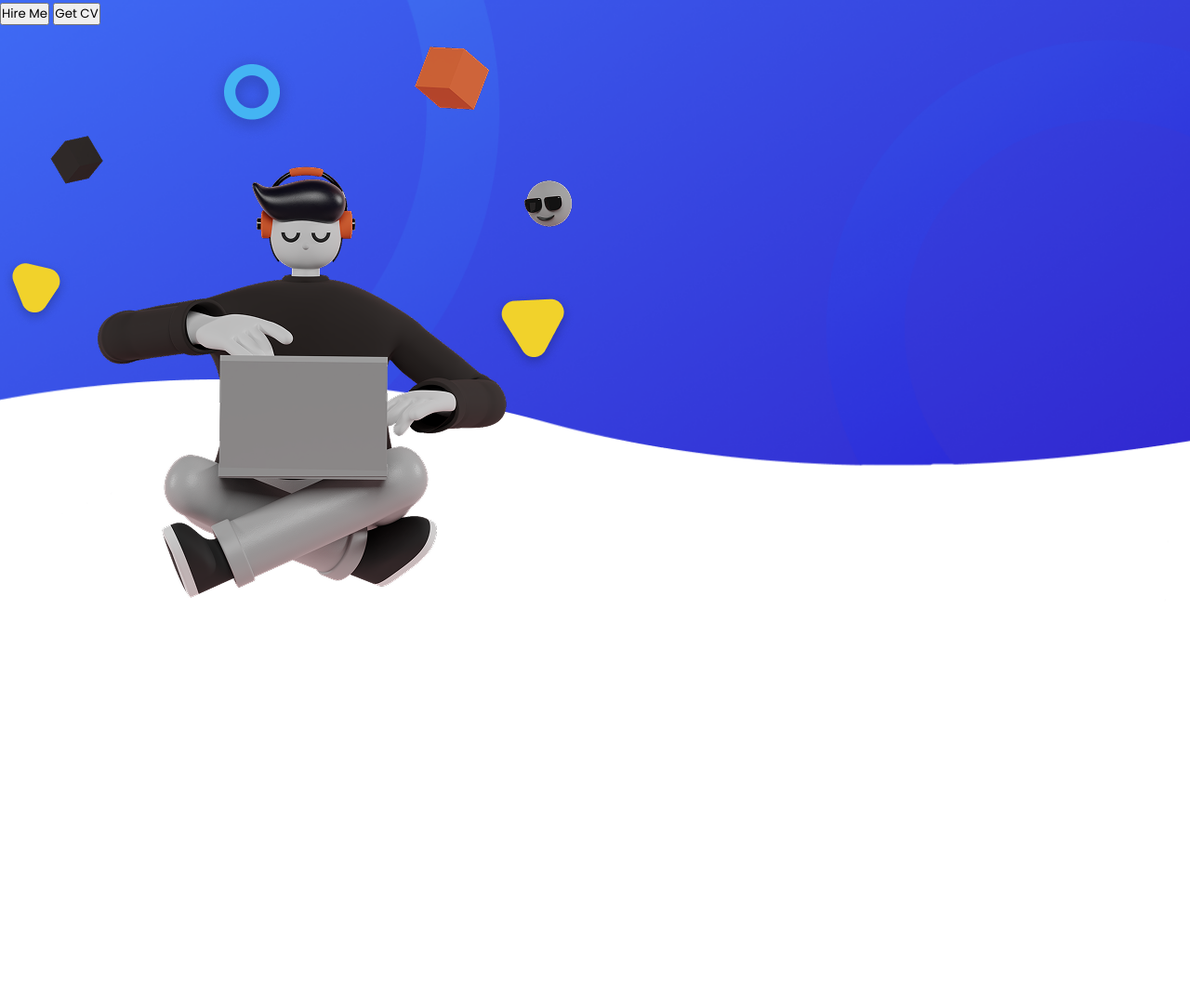
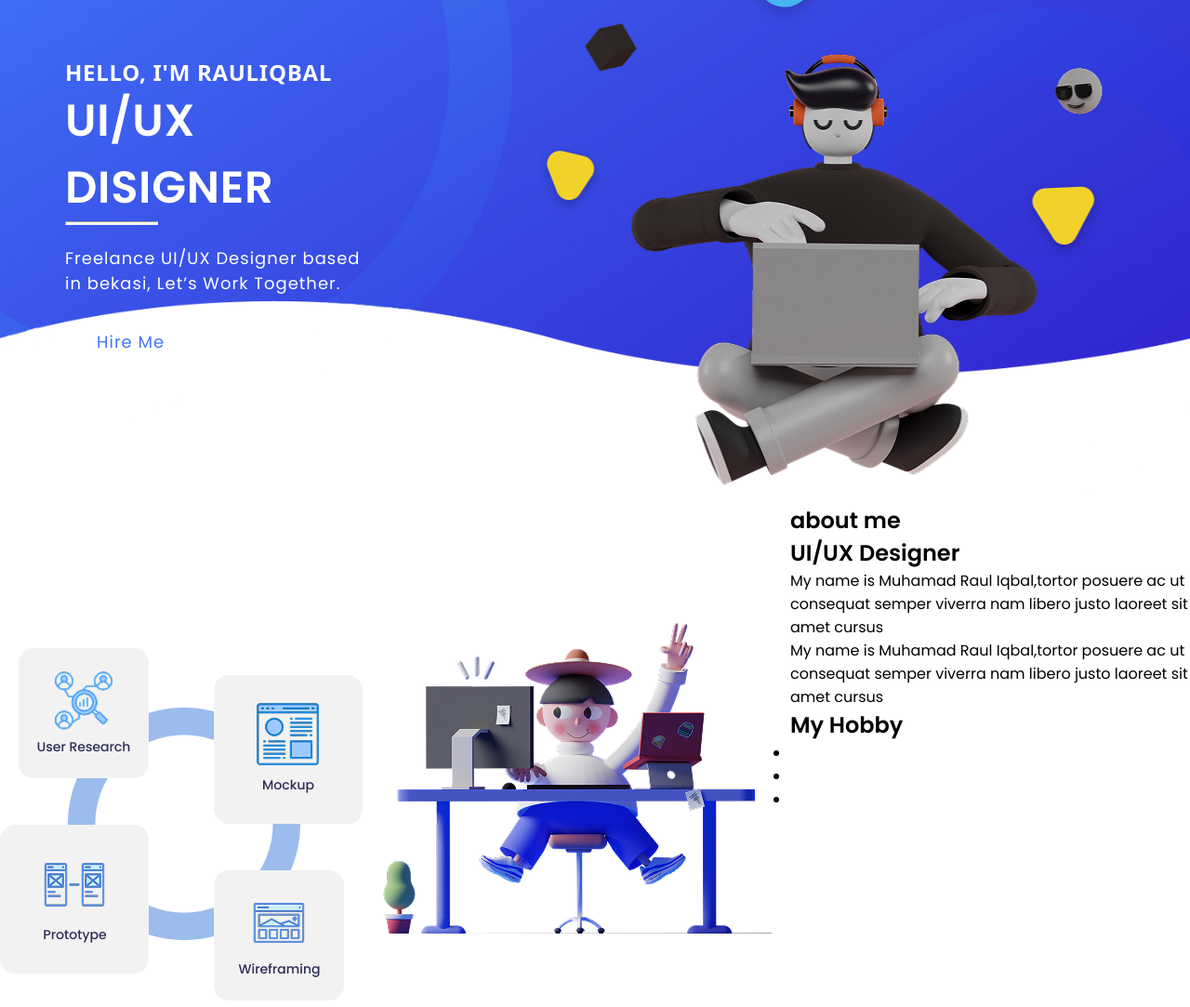
Before and after one commit to Onyxlotus/disigner_landing, a plain HTML site: page index.html in a window 1280 px wide. Shown: the part 212-1295 px from the top of the page at 93% size. Before the commit the page ends 875 px from the top, so only its background shows below. Drawn offline with Linux system fonts and the light colour scheme.

Commit message:
section main

```diff
--- a/index.html
+++ b/index.html
@@ -11,7 +11,7 @@
         <header class="header">
             <p class="logo">Rauliqbal</p>
             <ul class="navigation">
-                <li class="navItem"><a href="#">About</a></li>
+                <li class="navItem"><a href="#about">About</a></li>
                 <li class="navItem"><a href="#">Skills</a></li>
                 <li class="navItem"><a href="#">Portfolio</a></li>
                 <li class="navItem"><a href="#">Contact</a></li>
@@ -20,9 +20,13 @@
         <section class="sectionHeader">
             <div class="left">
                 <h1>Hello, I'm Rauliqbal<br><span>UI/UX disigner</span></h1>
+                <hr>
                 <p>Freelance UI/UX Designer based in bekasi, Let’s Work Together.</p>
-                <button class="button buttonWhite">Hire Me</button>
-                <button class="button buttonTransparent">Get CV</button>
+                <div class="buttonsBlock">
+                    <button class="button buttonWhite">Hire Me</button>
+                    <button class="button buttonTransparent">Get CV</button>
+                </div>
+
             </div>
             <div class="right">
                 <img src="./image/hero-img.png" alt="hero">
@@ -30,5 +34,26 @@
         </section>
     </div>
 
+    <main class="section1">
+        <div class="left">
+            <img src="./image/skilss.png" alt="skills">
+        </div>
+        <div class="center">
+            <img src="./image/Saly-10.png" alt="Saly-10">
+        </div>
+        <div class="right">
+            <h2 class="aboutMe" id="about">about me</h2>
+            <h2 class="uiUxDesigner">UI/UX Designer</h2>
+            <p class="text1">My name is Muhamad Raul Iqbal,tortor posuere ac ut consequat semper viverra nam libero justo laoreet sit amet cursus</p>
+            <p class="text2">My name is Muhamad Raul Iqbal,tortor posuere ac ut consequat semper viverra nam libero justo laoreet sit amet cursus</p>
+            <h2 class="hobby">My Hobby</h2>
+            <ul class="hobbyBlock">
+                <li class="hobbyItem"></li>
+                <li class="hobbyItem"></li>
+                <li class="hobbyItem"></li>
+            </ul>
+        </div>
+    </main>
+
 </body>
 </html>
--- /dev/null
+++ b/styles/section1.css
@@ -0,0 +1,6 @@
+.section1{
+    display: flex;
+    gap: 20px;
+    justify-content: center;
+    align-items: start;
+}
--- /dev/null
+++ b/styles/sectionHeader.css
@@ -0,0 +1,64 @@
+.sectionHeader{
+    display: flex;
+    justify-content: space-between;
+    align-items: start;
+    padding: 0 70px 0 70px;
+    gap: 170px;
+}
+
+.left {
+    max-width: 496px;
+    margin-top: 155px;
+}
+
+.left h1{
+    font-family: "Noto Sans", sans-serif;
+    font-size: 24px;
+    color: #fff;
+    font-weight: 600;
+    letter-spacing: 0.7px;
+    text-transform: uppercase;
+}
+
+.left h1 span{
+    font-family: "Poppins", sans-serif;
+    font-size: 48px;
+    font-weight: 700;
+}
+
+.left hr{
+    width: 100px;
+    height: 4px;
+    background-color: #fff;
+    margin-bottom: 22px;
+}
+
+.left p{
+    font-family: "Poppins", sans-serif;
+    font-size: 18px;
+    font-weight: 400;
+    letter-spacing: 1px;
+    color: #fff;
+}
+
+.buttonsBlock{
+    display: flex;
+    gap: 32px;
+    margin-top: 24px;
+}
+
+.buttonWhite{
+    background-color: #fff;
+    color: var(--blue-color);
+}
+
+.buttonTransparent{
+    background-color: transparent;
+    color: #fff;
+}
+
+
+.right img{
+    width: 635px;
+    height: 629px;
+}
--- a/styles/style.css
+++ b/styles/style.css
@@ -1,6 +1,8 @@
 @import url('https://fonts.googleapis.com/css2?family=Poppins:wght@400;500;600&display=swap');
 @import url('https://fonts.googleapis.com/css2?family=Pacifico&display=swap');
 @import url('./header.css');
+@import url('./sectionHeader.css');
+@import url('./section1.css');
 
 :root{
     --blue-color: #4275FA;
@@ -18,9 +20,17 @@
 .topBackground{
     margin: 0;
     background-image: url('../image/bg-hero.png');
-    background-position: center;
     background-size: cover;
     background-repeat: no-repeat;
-    background-attachment: fixed;
     background-clip: content-box;
 }
+
+.button{
+    padding: 10px 32px;
+    border-radius: 50px;
+    border: 2px solid #fff;
+    font-family: "Poppins", sans-serif;
+    font-size: 18px;
+    font-weight: 400;
+    letter-spacing: 1px
+}
```
Also changed, not shown: image/Saly-10.png (added), image/movie.svg (added), image/photo.svg (added), image/skilss.png (added), image/travel.svg (added).
